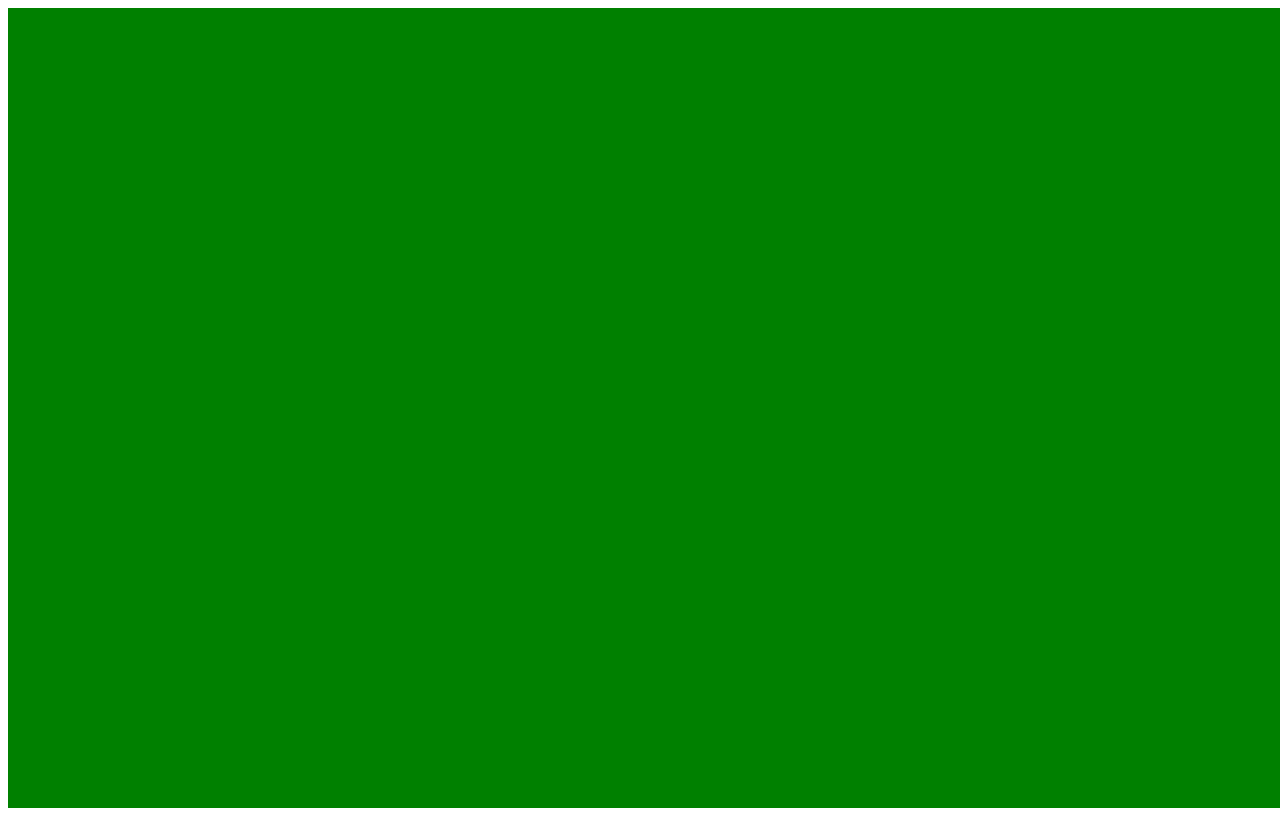
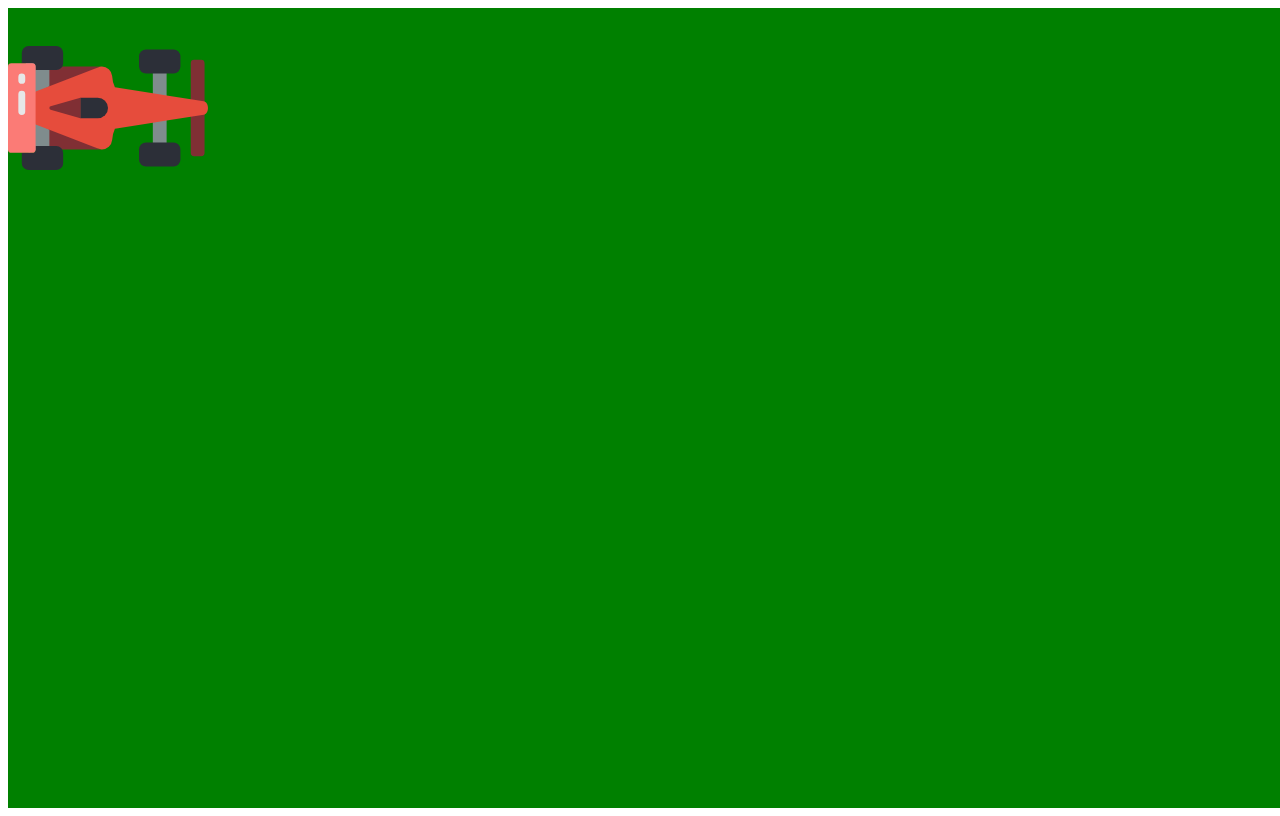
Before and after one commit to FrankBishop/driving-game, a website: page index.html in a window 1280 px wide. Shown: the top 816 px of the page. Drawn offline with Linux system fonts and the light colour scheme.

Commit message:
created car and user can see it

```diff
--- a/index.html
+++ b/index.html
@@ -8,7 +8,9 @@
 
 <body>
   <div class="course">
-    <div class="car"></div>
+    <div class="car">
+      <img src="images\f1.svg" alt="Car">
+    </div>
   </div>
 </body>
 
--- a/styles.css
+++ b/styles.css
@@ -3,3 +3,8 @@
   height: 100vh;
   background-color: green;
 }
+
+.car > img {
+  width: 25vh;
+  height: 25vh;
+}
```
